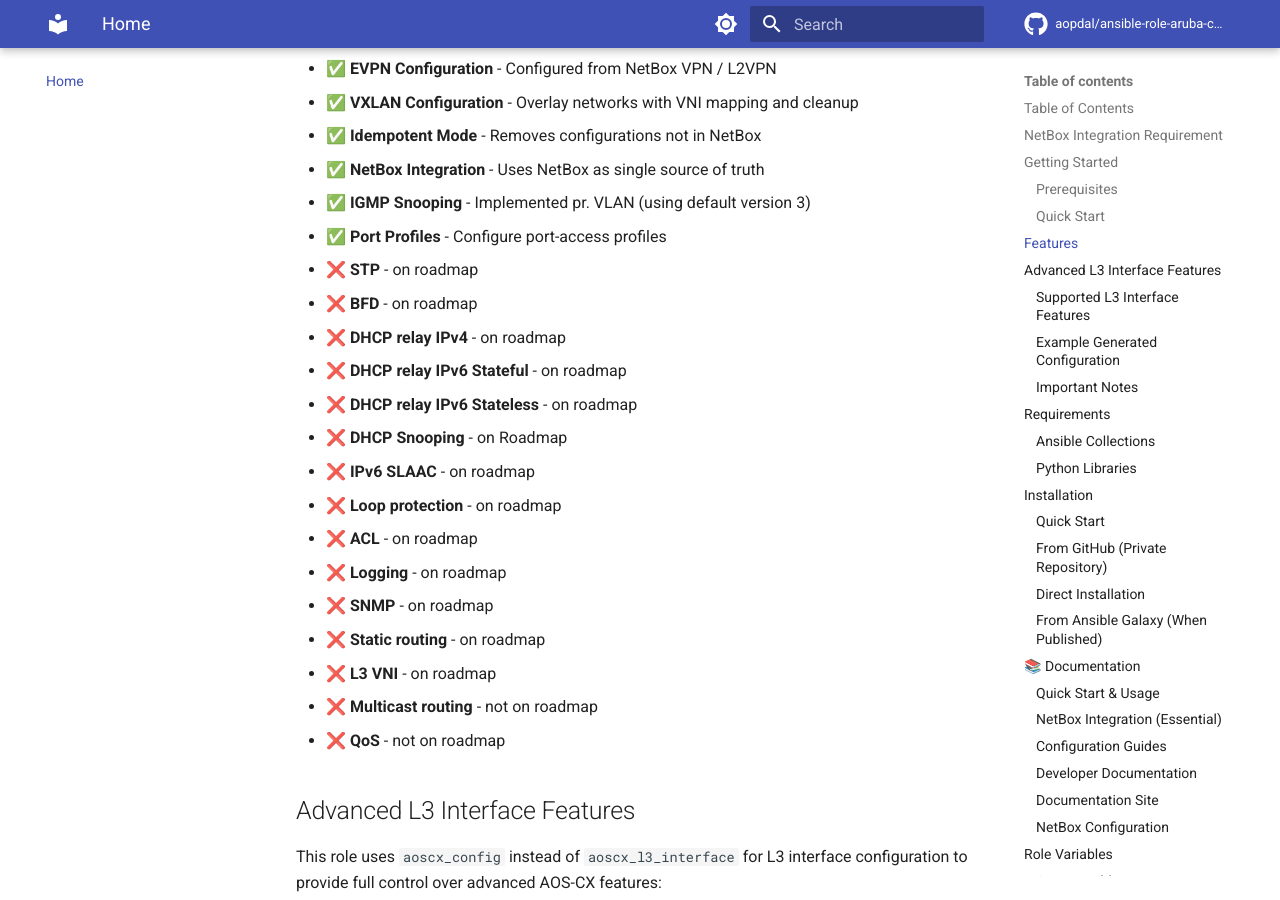
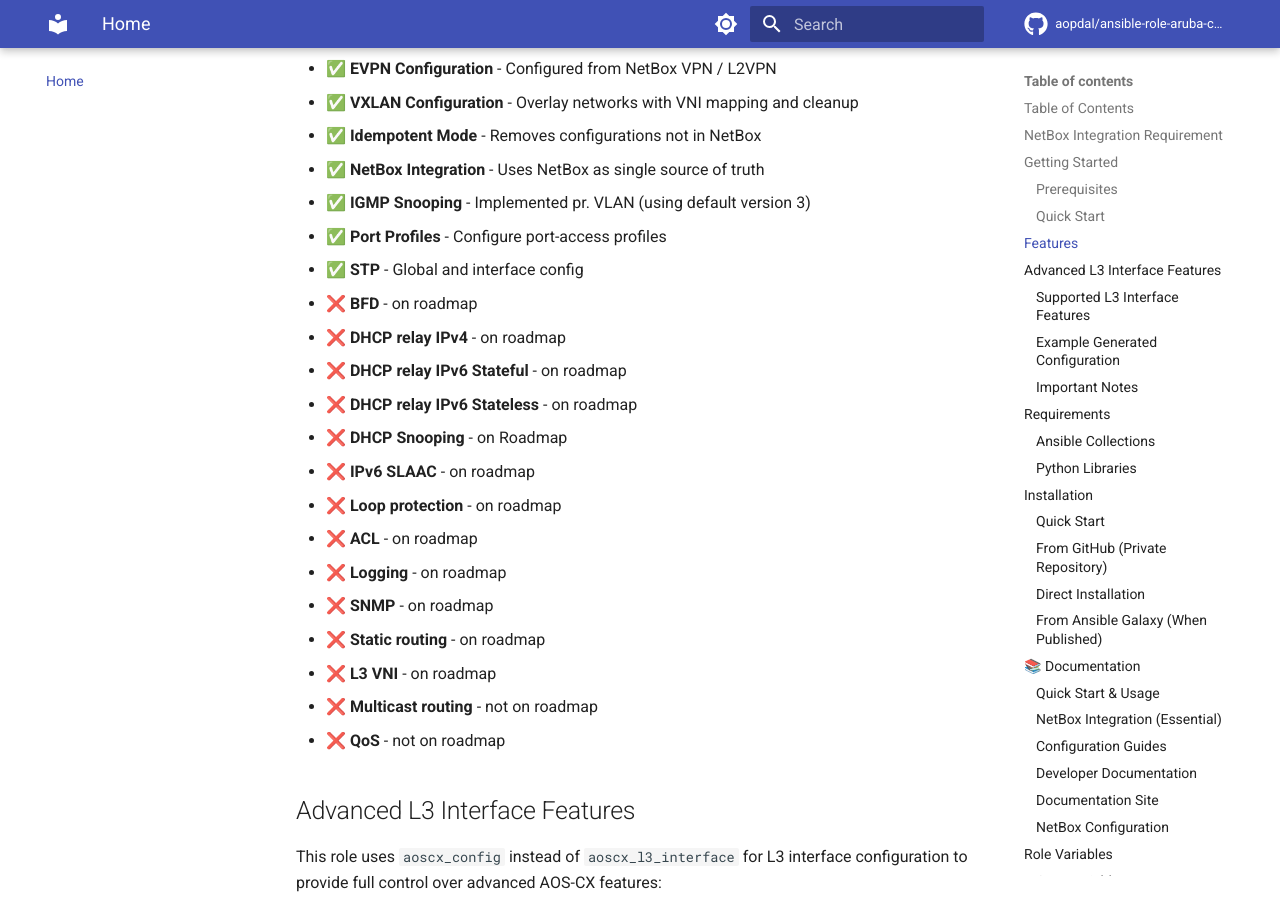
Before and after one commit to aopdal/ansible-role-aruba-cx-switch, an MkDocs documentation site: the page built from docs/index.md, in a window 1280 px wide and 900 px high, scrolled down 2625 px. Built offline with MkDocs 1.6.1 and Material for MkDocs 9.7.7, drawn with Linux system fonts in a browser that asks for light colours; comment, search, counter and statistics services are not loaded.

Commit message:
chore: update docs

```diff
--- a/docs/index.md
+++ b/docs/index.md
@@ -89,7 +89,7 @@ For a complete walkthrough, see [docs/QUICKSTART.md](QUICKSTART.md).
 - ✅ **NetBox Integration** - Uses NetBox as single source of truth
 - ✅ **IGMP Snooping** - Implemented pr. VLAN (using default version 3)
 - ✅ **Port Profiles** - Configure port-access profiles
-- ❌ **STP** - on roadmap
+- ✅ **STP** - Global and interface config
 - ❌ **BFD** - on roadmap
 - ❌ **DHCP relay IPv4** - on roadmap
 - ❌ **DHCP relay IPv6 Stateful** - on roadmap
```
Also changed, not shown: README.md (+1 -1 lines).
